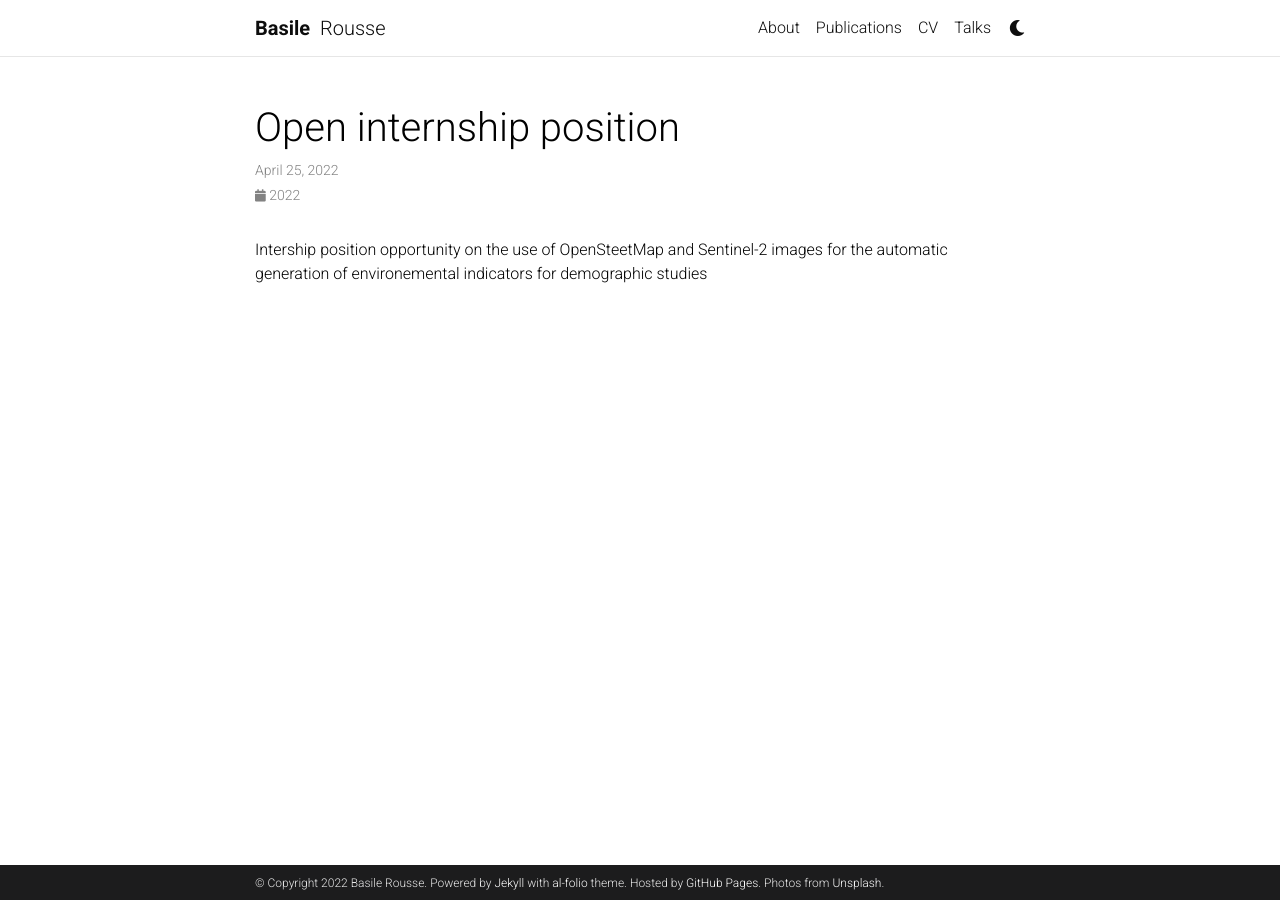
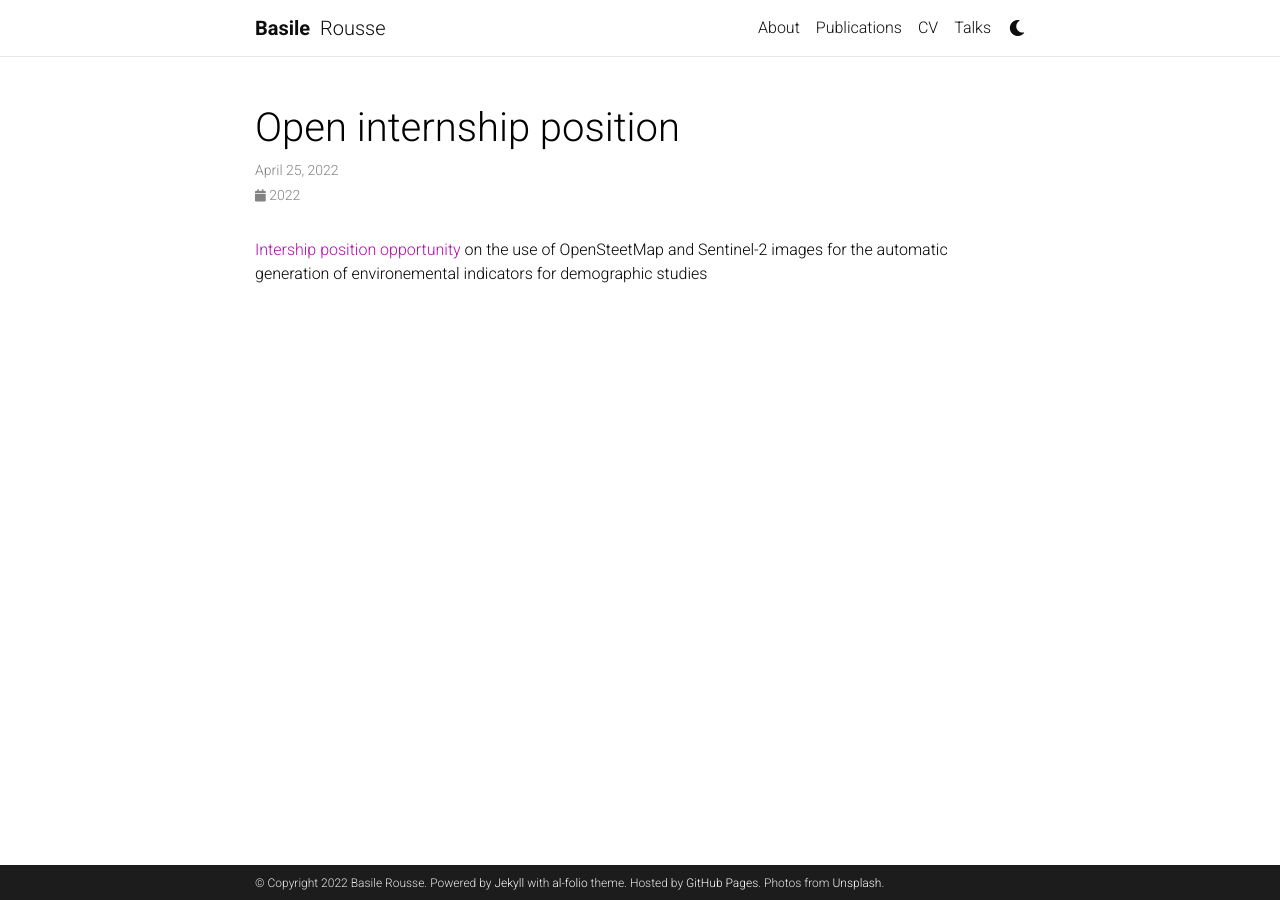
Before and after one commit to BasileR/basiler.github.io, a Jekyll site: the page built from _news/announcement_internship2023.md, in a window 1280 px wide. Built offline with Jekyll 4.4.1, drawn with Linux system fonts in a browser that asks for light colours; comment, search, counter and statistics services are not loaded; a style sheet for code colours, icons or effects is not loaded; part of the change alters nothing that is shown.

```diff
--- a/_news/announcement_internship2023.md
+++ b/_news/announcement_internship2023.md
@@ -5,4 +5,4 @@ date: 2022-04-25 12:00:00-0400
 inline: false
 ---
 
-Intership position opportunity on the use of OpenSteetMap and Sentinel-2 images for the automatic generation of environemental indicators for demographic studies
+[Intership position opportunity](https://basiler.github.io/assets/pdf/stage_M2_LIPADE_INED_DiiP_2023.pdf) on the use of OpenSteetMap and Sentinel-2 images for the automatic generation of environemental indicators for demographic studies
```
